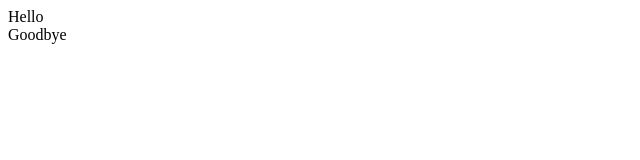
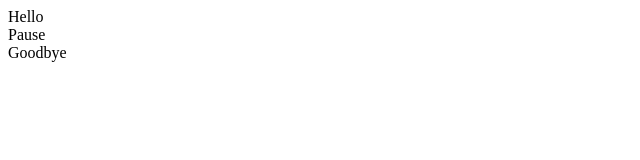
Before and after one commit to HailOrion/git, a plain HTML site: page index.html in a window 1280 px wide. Shown: the whole page, without its empty margins (0-640 px from the left). Drawn offline with Linux system fonts and the light colour scheme.

Commit message:
Added new div

```diff
--- a/index.html
+++ b/index.html
@@ -1,2 +1,3 @@
 <div>Hello</div>
+<div>Pause</div>
 <div>Goodbye</div>
```
